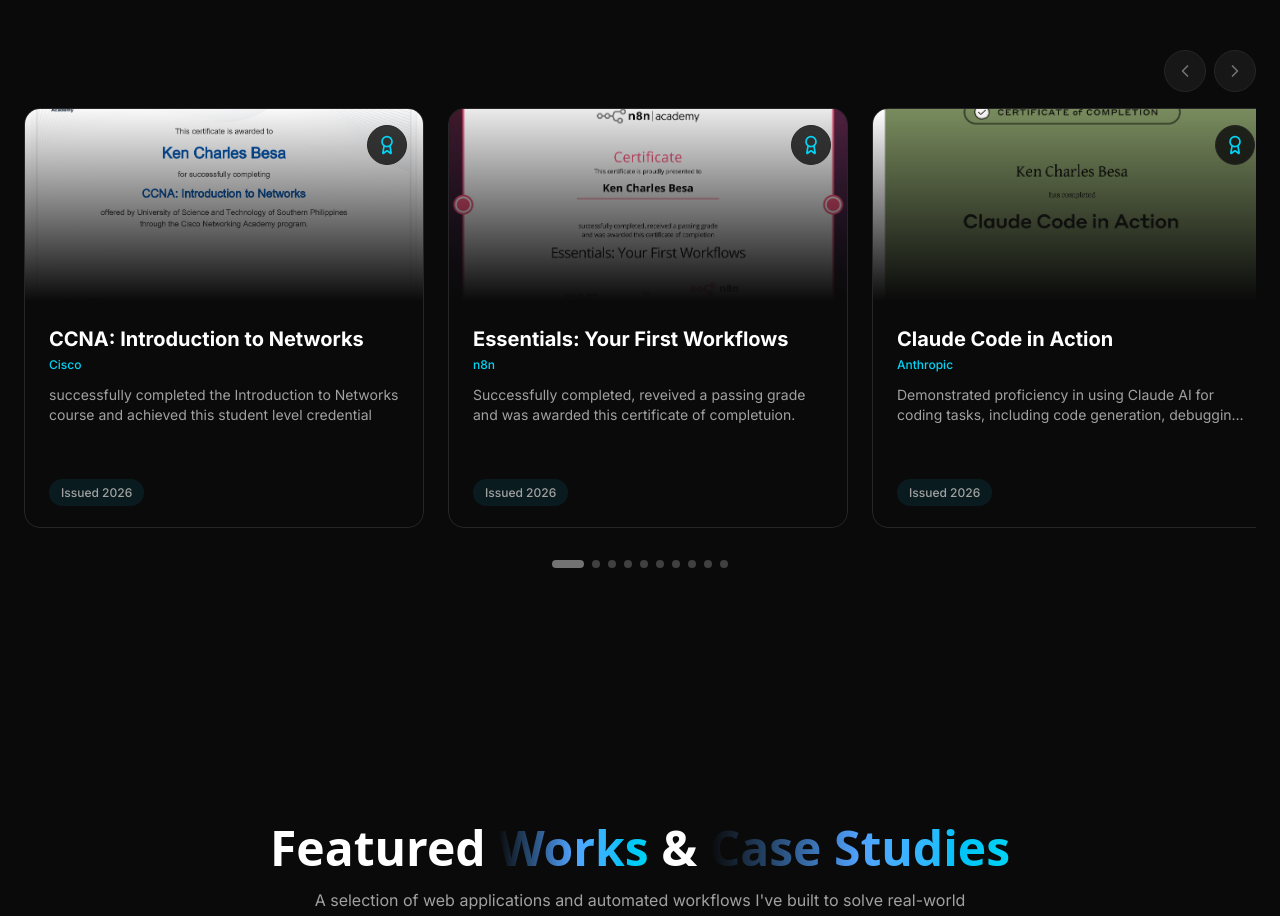
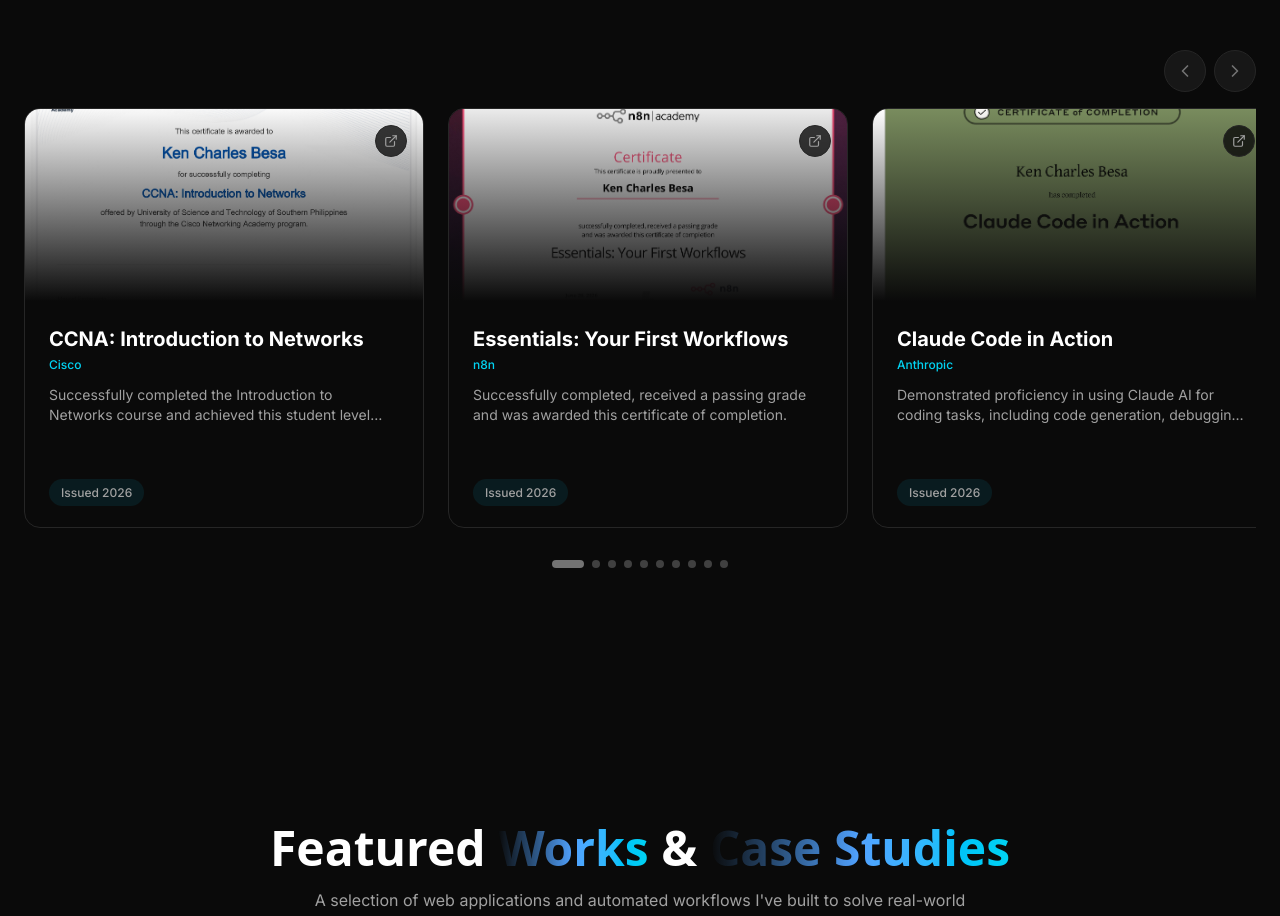
Before and after one commit to ken122704/portfolio, a Next.js app: page / in a window 1280 px wide. Shown: the part 4360-5276 px from the top of the page. Built offline with nearby package versions, Linux system fonts and the light colour scheme.

Commit message:
Finalize certificates

```diff
--- a/components/Certifications.tsx
+++ b/components/Certifications.tsx
@@ -2,7 +2,7 @@
 
 import React, { useRef, useState, useEffect } from 'react';
 import { motion, AnimatePresence } from 'framer-motion';
-import { Award, ArrowRight, ChevronLeft, ChevronRight, Maximize, X } from 'lucide-react';
+import { ArrowRight, ChevronLeft, ChevronRight, Maximize, X, ExternalLink } from 'lucide-react';
 
 interface Certification {
   title: string;
@@ -10,13 +10,12 @@
   date: string;
   description: string;
   image: string;
+  credentialUrl?: string;
 }
 
 export default function Certifications() {
   const scrollRef = useRef<HTMLDivElement>(null);
   const [activeIndex, setActiveIndex] = useState(0);
-
-  // NEW: State for the full preview modal
   const [selectedCert, setSelectedCert] = useState<Certification | null>(null);
 
   // Prevent background scrolling when modal is open
@@ -29,76 +28,86 @@
     return () => { document.body.style.overflow = 'unset'; };
   }, [selectedCert]);
 
-  const certifications = [
+  const certifications: Certification[] = [
     {
       title: "CCNA: Introduction to Networks",
       issuer: "Cisco",
       date: "2026",
-      description: "successfully completed the Introduction to Networks course and achieved this student level credential",
-      image: "/CCNA-Cert.jpg"
+      description: "Successfully completed the Introduction to Networks course and achieved this student level credential.",
+      image: "/CCNA-Cert.jpg",
+      credentialUrl: "https://www.credly.com/badges/f46ca63e-62f5-421e-86c1-8a3265445cf1/public_url"
     },
     {
       title: "Essentials: Your First Workflows",
       issuer: "n8n",
       date: "2026",
-      description: "Successfully completed, reveived a passing grade and was awarded this certificate of completuion.",
-      image: "/n8n-N8N101-Certificate.jpg"
+      description: "Successfully completed, received a passing grade and was awarded this certificate of completion.",
+      image: "/n8n-N8N101-Certificate.jpg",
+      credentialUrl: "https://learn.n8n.io/certificates/f4b69f547204444e9bbfce4a45d58d3e"
     },
     {
       title: "Claude Code in Action",
       issuer: "Anthropic",
       date: "2026",
       description: "Demonstrated proficiency in using Claude AI for coding tasks, including code generation, debugging, and optimization.",
-      image: "/Anthropic.jpg"
+      image: "/Anthropic.jpg",
+      credentialUrl: "https://verify.skilljar.com/c/p4fic2tj6atw"
     },
     {
       title: "System-wide OJT Orientation 2026",
       issuer: "USTP",
       date: "2026",
       description: "Completed comprehensive training on workplace safety, communication, and organizational culture for all USTP OJT participants.",
-      image: "/OJT.jpg"
+      image: "/OJT.jpg",
+      credentialUrl: ""
     },
     {
       title: "TOPCIT Level 3",
       issuer: "TOPCIT (Korea)",
       date: "2025",
       description: "Validated practical competency in IT business, software development, and modern computing fundamentals.",
-      image: "/topcit.jpg"
+      image: "/topcit.jpg",
+      credentialUrl: ""
     },
     {
       title: "GoHighLevel CRM Certification",
       issuer: "Technical Virtual Assistant",
       date: "2026",
       description: "Certified in utilizing GoHighLevel for CRM management, marketing automation, and client relationship strategies.",
-      image: "/ghl-cert.png"
+      image: "/ghl-cert.png",
+      credentialUrl: "https://my-certificates.com/certificates/69d7490bdfcac932b88bfb7e"
     },
     {
       title: "AI Automation with n8n",
       issuer: "Technical Virtual Assistant",
       date: "2026",
       description: "Mastered building complex, multi-step workflow automations, webhooks, and custom integrations using n8n.",
-      image: "/n8n-cert.png"
+      image: "/n8n-cert.png",
+      credentialUrl: "https://my-certificates.com/certificates/69ac2bf8c0b91469f8cd321c"
     },
     {
       title: "AI Automation with Zapier",
       issuer: "Technical Virtual Assistant",
       date: "2026",
       description: "Demonstrated proficiency in connecting web applications and automating repetitive business tasks with Zapier.",
-      image: "/zapier-cert.png"
+      image: "/zapier-cert.png",
+      credentialUrl: "https://my-certificates.com/certificates/698abd4e7664f5c8819293cf"
     },
     {
       title: "AI Automation with Make",
       issuer: "Technical Virtual Assistant",
       date: "2026",
       description: "Certified in designing advanced visual automation pipelines and managing complex data routing in Make.",
-      image: "/make-cert.png"
+      image: "/make-cert.png",
+      credentialUrl: "https://my-certificates.com/certificates/698f42a17664f5c88195be94"
     },
     {
       title: "Prompt Engineering",
       issuer: "Technical Virtual Assistant",
       date: "2026",
       description: "Certified in designing effective prompts for AI models and optimizing their performance.",
-      image: "/prompt-engineering-cert.png"
+      image: "/prompt-engineering-cert.png",
+      credentialUrl: "https://my-certificates.com/certificates/6990c049b34e429290df957e"
     }
   ];
 
@@ -153,7 +162,7 @@
                 transition={{ duration: 0.5, delay: index * 0.1 }}
                 className="w-[85vw] sm:w-[350px] md:w-[400px] h-[420px] shrink-0 snap-center bg-neutral-950 border border-neutral-800 rounded-2xl overflow-hidden hover:border-neutral-500/50 transition-colors group flex flex-col relative"
               >
-                {/* NEW: Clickable Image Area */}
+                {/* Clickable Image Area */}
                 <div
                   className="relative h-48 overflow-hidden shrink-0 cursor-pointer"
                   onClick={() => setSelectedCert(cert)}
@@ -168,8 +177,19 @@
                     </div>
                   </div>
 
-                  <div className="absolute top-4 right-4 w-10 h-10 bg-neutral-950/80 backdrop-blur-md rounded-full flex items-center justify-center border border-neutral-800">
-                    <Award size={20} className="text-cyan-400" />
+                  {/* External link icon, same style as the Web & AI project cards */}
+                  <div className="absolute top-4 right-4 flex gap-2 z-10">
+                    {cert.credentialUrl && (
+                      <a
+                        href={cert.credentialUrl}
+                        target="_blank"
+                        rel="noopener noreferrer"
+                        onClick={(e) => e.stopPropagation()}
+                        className="w-8 h-8 bg-neutral-950/80 backdrop-blur-md rounded-full flex items-center justify-center border border-neutral-800 text-neutral-400 hover:text-white transition-colors"
+                      >
+                        <ExternalLink size={14} />
+                      </a>
+                    )}
                   </div>
                 </div>
 
@@ -224,6 +244,7 @@
 
               {/* Details Section */}
               <div className="p-6 md:p-10 flex flex-col gap-4 overflow-y-auto">
+                <div className="flex flex-col md:flex-row md:justify-between md:items-start gap-4">
                   <div>
                     <h3 className="text-2xl md:text-4xl font-bold text-white mb-2">{selectedCert.title}</h3>
                     <div className="flex items-center gap-3">
@@ -231,6 +252,19 @@
                       <span className="w-1.5 h-1.5 rounded-full bg-neutral-700" />
                       <p className="text-sm text-neutral-400">Issued: {selectedCert.date}</p>
                     </div>
+                  </div>
+
+                  {/* External link, styled the same as the Live App link on project cards */}
+                  {selectedCert.credentialUrl && (
+                    <a
+                      href={selectedCert.credentialUrl}
+                      target="_blank"
+                      rel="noopener noreferrer"
+                      className="flex items-center gap-2 px-4 py-2 bg-white hover:bg-neutral-200 text-black rounded-lg text-sm font-medium transition-colors shrink-0"
+                    >
+                      <ExternalLink size={16} /> Verify Credential
+                    </a>
+                  )}
                 </div>
 
                 <div className="w-full h-px bg-neutral-800 my-2" />
```
Lines whose indentation alone changed are shown as unchanged.
